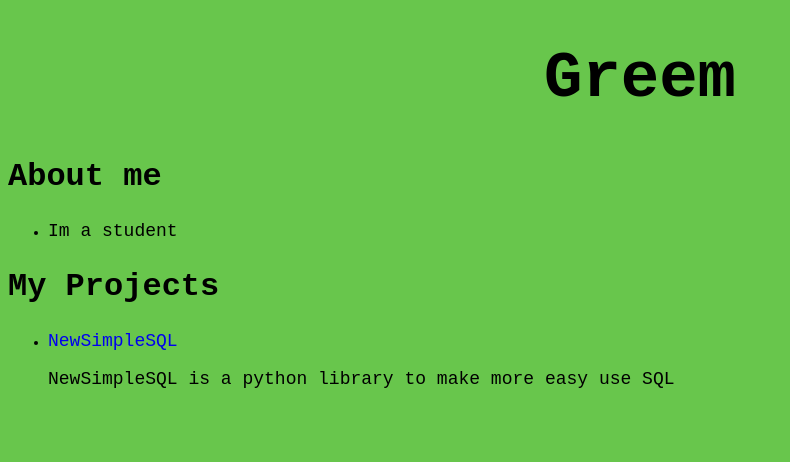
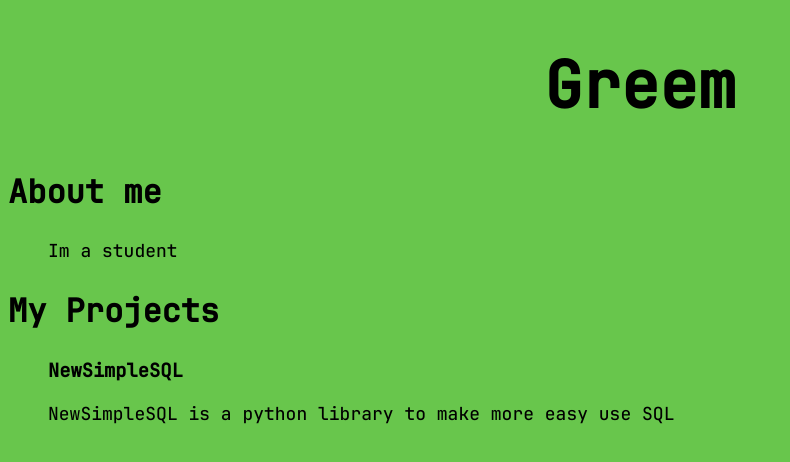
Before and after one commit to Greem3/Greem3.github.io, a plain HTML site: page index.html in a window 1280 px wide. Shown: the whole page, without its empty margins (0-790 px from the left). Drawn offline with Linux system fonts and the light colour scheme.

Commit message:
New Font

```diff
--- a/css/index.css
+++ b/css/index.css
@@ -1,3 +1,13 @@
+@font-face {
+    font-family: JetMed;
+    src: url('/font/webfonts/JetBrainsMono-Medium.woff2'),
+        url('/font/webfonts/JetBrainsMono-Bold.woff2')
+}
+
+* {
+    font-family: JetMed;
+}
+
 body {
     background-color: rgba(40, 175, 0, 0.7);
     font-family: monospace;
@@ -5,6 +15,7 @@ body {
 
 a {
     text-decoration: none;
+    color: black;
 }
 
 p {
@@ -20,3 +31,12 @@ h1 {
 h2 {
     font-size: 32px;
 }
+
+h3 {
+    position: relative;
+    justify-content: center;
+}
+
+ul {
+    list-style: none;
+}
--- a/index.html
+++ b/index.html
@@ -24,7 +24,7 @@
         <h2>My Projects</h2>
         <ul>
             <li>
-                <a href="https://github.com/Greem3/NewSimpleSQL"><p>NewSimpleSQL</p></a>
+                <a href="https://github.com/Greem3/NewSimpleSQL" target="_blank"><h3>NewSimpleSQL</h3></a>
                 <p>NewSimpleSQL is a python library to make more easy use SQL</p>
             </li>
         </ul>
```
Also changed, not shown: font/webfonts/JetBrainsMono-Bold.woff2 (added), font/webfonts/JetBrainsMono-BoldItalic.woff2 (added), font/webfonts/JetBrainsMono-ExtraBold.woff2 (added), font/webfonts/JetBrainsMono-ExtraBoldItalic.woff2 (added), font/webfonts/JetBrainsMono-ExtraLight.woff2 (added), font/webfonts/JetBrainsMono-ExtraLightItalic.woff2 (added), font/webfonts/JetBrainsMono-Italic.woff2 (added), font/webfonts/JetBrainsMono-Light.woff2 (added), font/webfonts/JetBrainsMono-LightItalic.woff2 (added), font/webfonts/JetBrainsMono-Medium.woff2 (added), font/webfonts/JetBrainsMono-MediumItalic.woff2 (added), font/webfonts/JetBrainsMono-Regular.woff2 (added), font/webfonts/JetBrainsMono-SemiBold.woff2 (added), font/webfonts/JetBrainsMono-SemiBoldItalic.woff2 (added), 2 more files.
